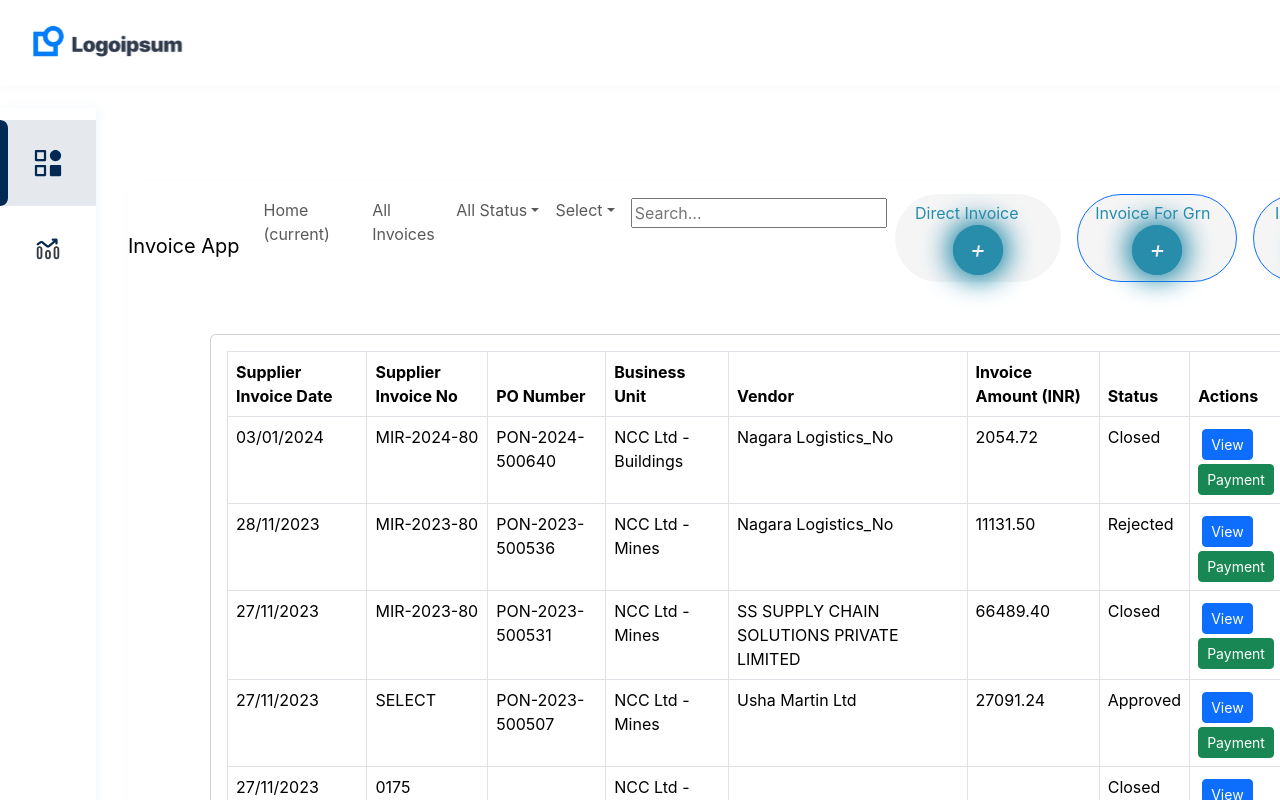
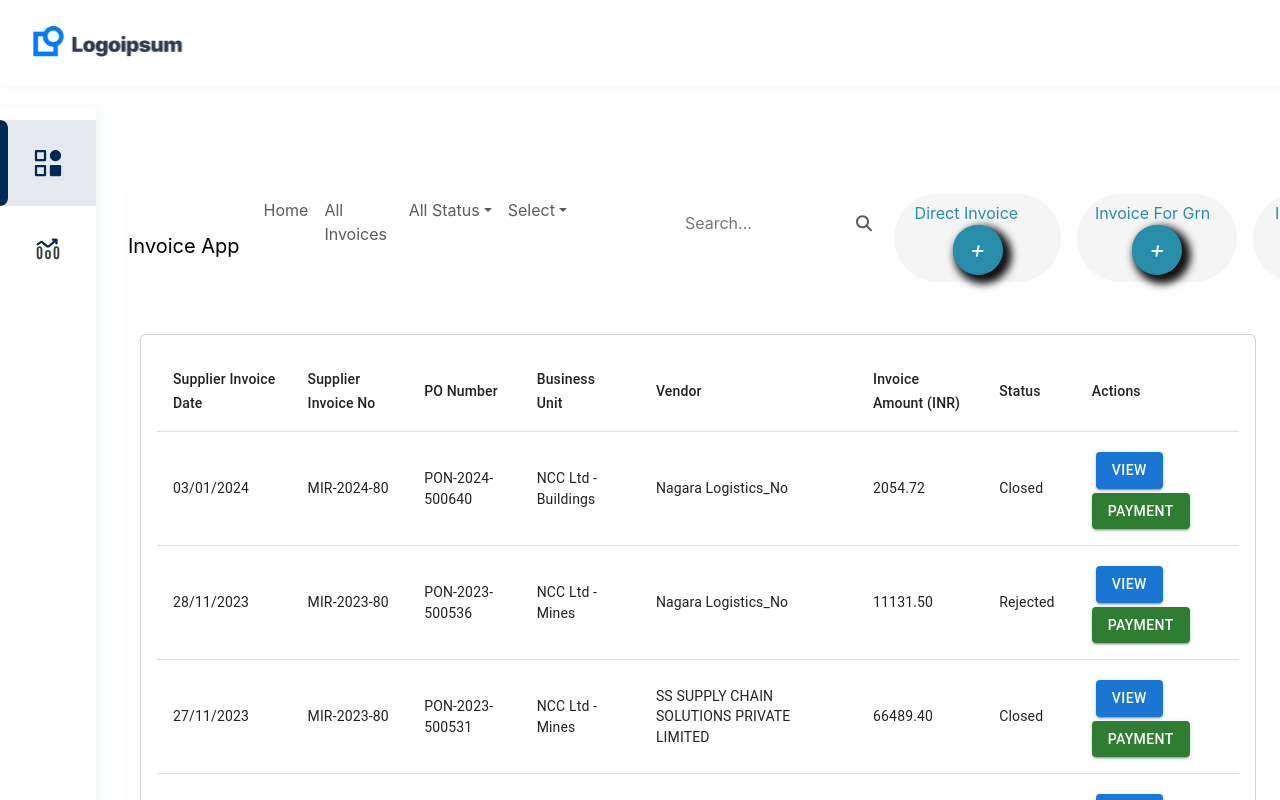
Before and after one commit to Ayushrajeffigo/Invoice-Page, a React (Create React App) app: page /invoice in a window 1280 px wide. Shown: the top 800 px of the page. Built offline with nearby package versions, Linux system fonts and the light colour scheme.

Commit message:
Added changes to Search Bar and other

```diff
--- a/package.json
+++ b/package.json
@@ -3,6 +3,11 @@
   "version": "0.1.0",
   "private": true,
   "dependencies": {
+    "@emotion/react": "^11.11.4",
+    "@emotion/styled": "^11.11.0",
+    "@fortawesome/free-solid-svg-icons": "^6.5.1",
+    "@fortawesome/react-fontawesome": "^0.2.0",
+    "@mui/material": "^5.15.11",
     "@testing-library/jest-dom": "^5.17.0",
     "@testing-library/react": "^13.4.0",
     "@testing-library/user-event": "^13.5.0",
--- a/src/components/GlowingCircleIcon.css
+++ b/src/components/GlowingCircleIcon.css
@@ -4,7 +4,7 @@
     height: 50px; /* adjust size as needed */
     border-radius: 50%; /* creates circle */
     background-color:#288cab; /* background color */
-    box-shadow: 0 0 0px #288cab, 0 0 0px #288cab, 0 0 30px #288cab; /* 3D glowing effect */
+    box-shadow: 5px 5px 10px 2px rgba(0,0,0,.8); /* 3D glowing effect */
 }
 
 .glowing-circle i {
--- a/src/components/Invoice.js
+++ b/src/components/Invoice.js
@@ -3,6 +3,10 @@ import { Link } from 'react-router-dom';
 import Border from './Border';
 import UpperBorder from './UpperBorder';
 import Footer from './Footer';
+import { FontAwesomeIcon } from '@fortawesome/react-fontawesome';
+import { faSearch } from '@fortawesome/free-solid-svg-icons';
+
+import { Table, TableBody, TableCell, TableContainer, TableHead, TableRow, Button } from '@mui/material'; // Import Material-UI components
 import GlowingCircleIcon from './GlowingCircleIcon';
 const invoices = [
   {
@@ -55,32 +59,24 @@ const invoices = [
 export default function Invoice(props) {
   return (
     <>
-     <div >
-      <UpperBorder/>
+      <div>
+        <UpperBorder />
       </div>
-    <div><Border/></div>
-
-
+      <div>
+        <Border />
+      </div>
       <div style={{
-      /* Frame 1000005186 */
-
         position: "absolute",
         width: "100vw",
         height: "900px",
         left: "128px",
         top: "182px",
-
-/* White */
-backgroundColor:"white",
+        backgroundColor: "white",
         mixBlendMode: "normal",
-/* 123 */
         boxShadow: "0px 1px 10px rgba(0, 0, 0, 0.02)",
         borderRadius: "12px"
-
-
       }}>
-
-      <nav className="navbar navbar-expand-lg navbar-light nav " >
+        <nav className="navbar navbar-expand-lg navbar-light nav" >
           <Link className="navbar-brand" to="/">Invoice App</Link>
           <button className="navbar-toggler" type="button" data-toggle="collapse" data-target="#navbarNav" aria-controls="navbarNav" aria-expanded="false" aria-label="Toggle navigation">
             <span className="navbar-toggler-icon"></span>
@@ -93,17 +89,6 @@ borderRadius: "12px"
               <li className="nav-item">
                 <Link className="nav-link" to="/">All Invoices</Link>
               </li>
-            {/* <li className="nav-item dropdown">
-              <Link className="nav-link dropdown-toggle" to="/" id="navbarDropdown" role="button" data-toggle="dropdown" aria-haspopup="true" aria-expanded="false">
-                All Status
-              </Link>
-              <ul class="dropdown-menu">
-                <li><Link className="dropdown-item" to="/">All</Link></li>
-                <Link className="dropdown-item" to="/">Closed</Link>
-                <Link className="dropdown-item" to="/">Rejected</Link>
-                <Link className="dropdown-item" to="/">Approved</Link>
-              </ul>
-            </li> */}
               <li class="nav-item dropdown">
                 <Link class="nav-link dropdown-toggle" to="/" role="button" data-bs-toggle="dropdown" aria-expanded="false">
                   All Status
@@ -129,64 +114,80 @@ borderRadius: "12px"
               <li className="nav-item">
                 <div className="nav-link">
                   <i className="fas fa-search"></i>
-                <input type="text" placeholder="Search..." />
+            <div>
+                  <input
+                      type="text"
+                      placeholder="Search..."
+                      style={{
+                        backgroundColor: "white",
+                        borderRadius: "45px",
+                        color: "#288cab",
+                        border: "2px solid white",
+                        width: "100%",
+                        height: "50px",
+                        paddingLeft: "100px" // Adjust padding to accommodate the icon
+                      }}
+                    />
+                    <FontAwesomeIcon icon={faSearch} style={{ position: "relative", left: "90%", top: "auto", transform: "translateY(-230%)" }} />
+          </div>
                 </div>
               </li>
               <li className="nav-item mb-1">
-            <button className="btn  my-1" style={{backgroundColor:"whitesmoke",borderRadius:"45px",color:"#288cab"}}>Direct Invoice&nbsp;&nbsp;&nbsp;&nbsp;&nbsp;{<GlowingCircleIcon/>}</button>
+                <button className="btn  my-1" style={{ backgroundColor: "whitesmoke", borderRadius: "45px", color: "#288cab" }}>Direct Invoice&nbsp;&nbsp;&nbsp;&nbsp;&nbsp;{<GlowingCircleIcon />}</button>
               </li>
               <li className="mb-2 mb-2">
-            <button className="btn btn-primary mx-3 my-1"  style={{backgroundColor:"whitesmoke",borderRadius:"45px",color:"#288cab"}}>Invoice For Grn &nbsp;{<GlowingCircleIcon/>}</button>
+                <button className="btn mx-3 my-1" style={{ backgroundColor: "whitesmoke", borderRadius: "45px", color: "#288cab" }}>Invoice For Grn &nbsp;{<GlowingCircleIcon />}</button>
               </li>
               <li className="nav-item mb-3">
-            <button className="btn btn-primary my-1"  style={{backgroundColor:"whitesmoke",borderRadius:"45px",color:"#288cab"}}>Invoice For IB &nbsp;{<GlowingCircleIcon/>}</button>
+                <button className="btn  my-1" style={{ backgroundColor: "whitesmoke", borderRadius: "45px", color: "#288cab" }}>Invoice For IB &nbsp;{<GlowingCircleIcon />}</button>
               </li>
             </ul>
           </div>
         </nav>
-      <div className="container mt-4">
+        <div className="container mt-4" style={{ position: "absolute" }}>
           <div className="row">
             <div className="col-md-12">
               <div className="card">
-
-
                 <div className="card-body">
-                <table className="table table-bordered">
-                  <thead>
-                    <tr>
-                      <th>Supplier Invoice Date</th>
-                      <th>Supplier Invoice No</th>
-                      <th>PO Number</th>
-                      <th>Business Unit</th>
-                      <th>Vendor</th>
-                      <th>Invoice Amount (INR)</th>
-                      <th>Status</th>
-                      <th>Actions</th>
-                    </tr>
-                  </thead>
-                  <tbody>
+                  <TableContainer>
+                    <Table sx={{ minWidth: 650 }} aria-label="simple table">
+                      <TableHead>
+                        <TableRow>
+                          <TableCell>Supplier Invoice Date</TableCell>
+                          <TableCell>Supplier Invoice No</TableCell>
+                          <TableCell>PO Number</TableCell>
+                          <TableCell>Business Unit</TableCell>
+                          <TableCell>Vendor</TableCell>
+                          <TableCell>Invoice Amount (INR)</TableCell>
+                          <TableCell>Status</TableCell>
+                          <TableCell>Actions</TableCell>
+                        </TableRow>
+                      </TableHead>
+                      <TableBody>
                         {invoices.map((invoice, index) => (
-                      <tr key={index}>
-                        <td>{invoice.supplierInvoiceDate}</td>
-                        <td>{invoice.supplierInvoiceNo}</td>
-                        <td>{invoice.poNumber}</td>
-                        <td>{invoice.businessUnit}</td>
-                        <td>{invoice.vendor}</td>
-                        <td>{invoice.invoiceAmount}</td>
-                        <td>{invoice.status}</td>
-                        <td>
-                          <button className="btn btn-primary btn-sm mx-1 my-1"><Link className="nav-link" to ="/View">View</Link></button>
-                          <button className="btn btn-success btn-sm">Payment</button>
-                        </td>
-                      </tr>
+                          <TableRow key={index}>
+                            <TableCell>{invoice.supplierInvoiceDate}</TableCell>
+                            <TableCell>{invoice.supplierInvoiceNo}</TableCell>
+                            <TableCell>{invoice.poNumber}</TableCell>
+                            <TableCell>{invoice.businessUnit}</TableCell>
+                            <TableCell>{invoice.vendor}</TableCell>
+                            <TableCell>{invoice.invoiceAmount}</TableCell>
+                            <TableCell>{invoice.status}</TableCell>
+                            <TableCell>
+                              <Button variant="contained" color="primary" component={Link} to="/View" className="mx-1 my-1">View</Button>
+                              <Button variant="contained" color="success">Payment</Button>
+                            </TableCell>
+                          </TableRow>
                         ))}
-                  </tbody>
-                </table>
+                      </TableBody>
+                    </Table>
+                  </TableContainer>
                 </div>
               </div>
             </div>
           </div>
         </div>
+
       </div>
       <Footer/>
     </>
--- a/src/components/View.js
+++ b/src/components/View.js
@@ -6,9 +6,9 @@ import Footer from './Footer'
 export default function View() {
   return (
     <>
-    <div class=" align-items-start" style={{ display: "inline" }}>
+    <div class=" align-items-start" style={{ position:"absolute"}}>
     <UpperBorder/>
-      <div style={{ display: "inline" }}>
+      <div style={{ display: "absolute" }}>
         <Border />
 
         Invoice View
```
Also changed, not shown: 1 other file (tests, documents, lock files or other folders). Lines whose indentation alone changed are shown as unchanged.
